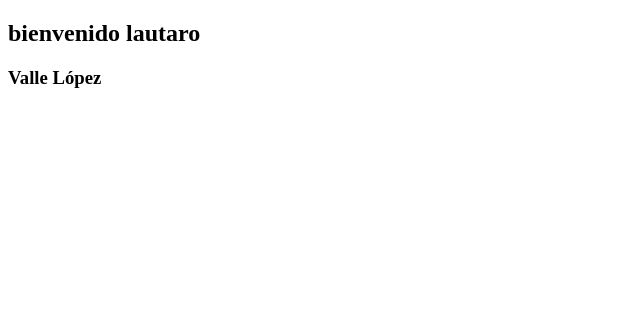
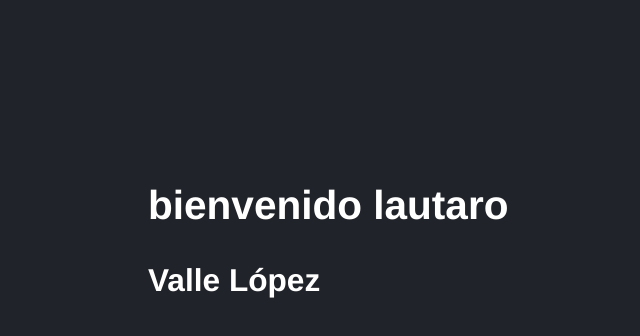
Before and after one commit to lautarovallelopez/ReactPractice, a React (Create React App) app in the folder 01-counter-app-cra/: page / in a window 1280 px wide. Shown: the top 336 px of the page, without its empty margins (0-640 px from the left). Built offline with nearby package versions, Linux system fonts and the light colour scheme.

Commit message:
Add css global style

```diff
--- a/01-counter-app-cra/src/index.jsx
+++ b/01-counter-app-cra/src/index.jsx
@@ -1,6 +1,8 @@
 import React from 'react';
 import ReactDOM from 'react-dom/client';
 import FirstApp from './FirstApp';
+
+import './styles.css';
 
 ReactDOM.createRoot(document.getElementById('root')).render(
     <React.StrictMode>
--- /dev/null
+++ b/01-counter-app-cra/src/styles.css
@@ -0,0 +1,7 @@
+html, body {
+    background-color: #21232a;
+    color: white;
+    font-family: Helvetica, Arial, sans-serif;
+    font-size: 1.3rem;
+    padding: 70px;
+}
```
